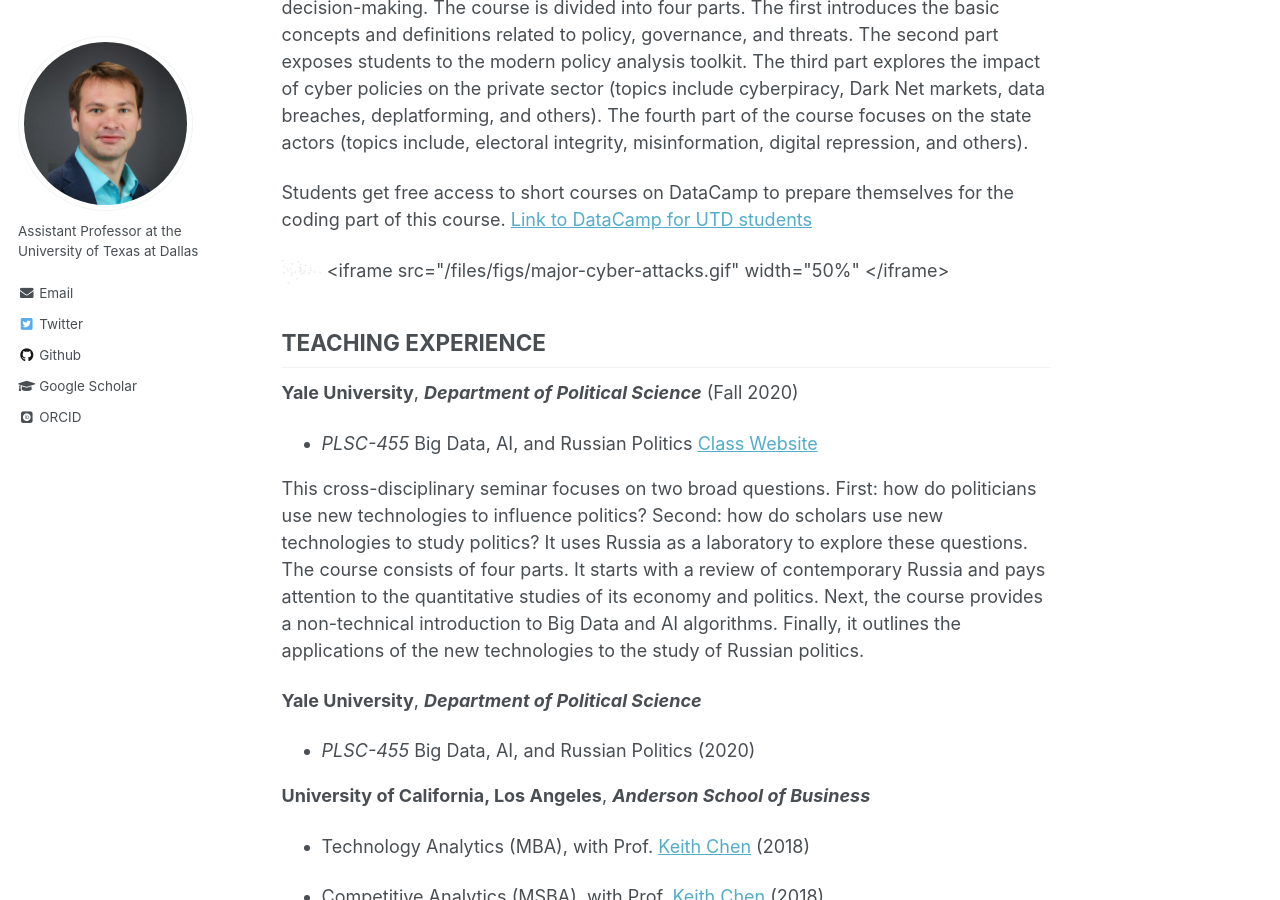
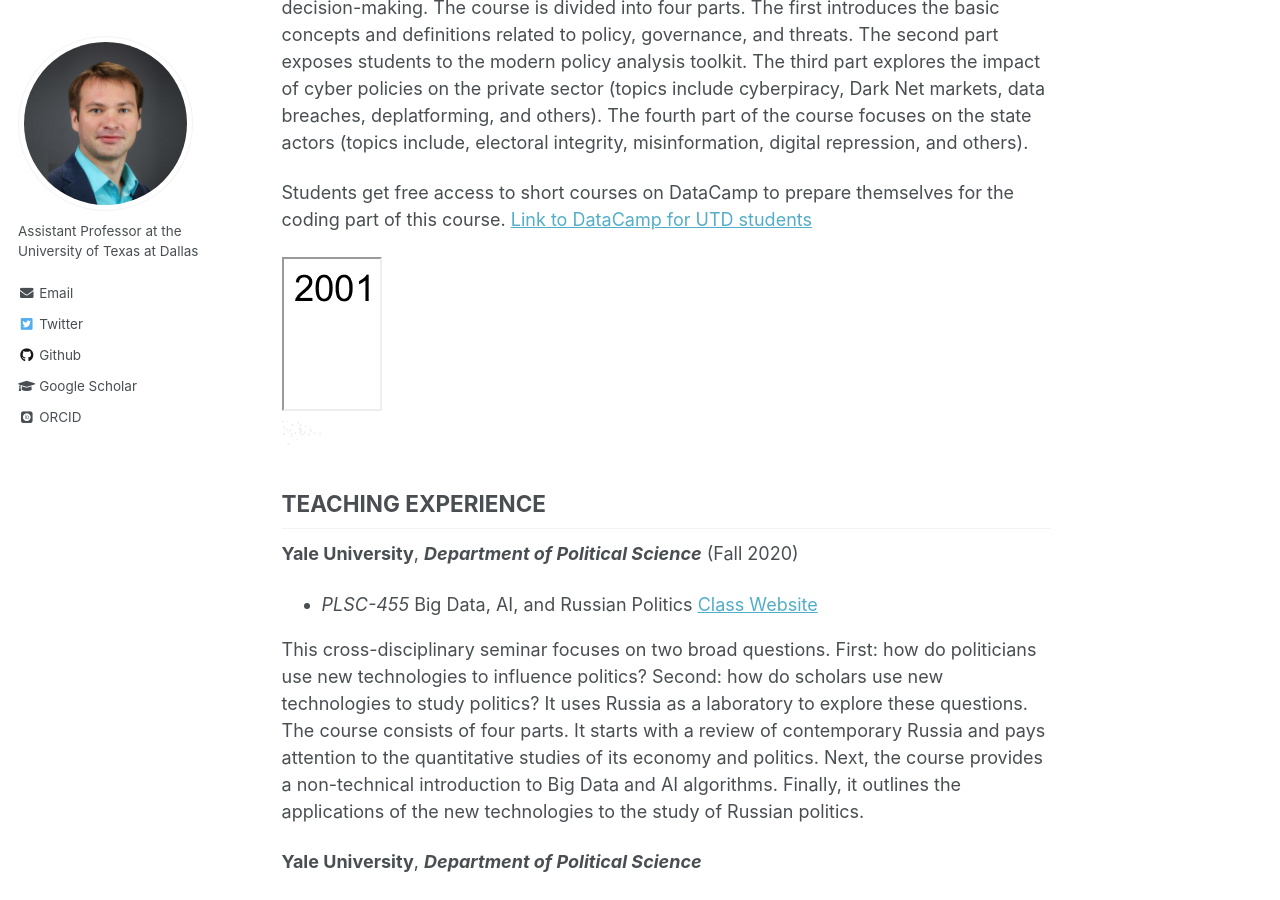
Before and after one commit to egorina/egorina.github.io, a Jekyll site: the page built from _pages/teaching.md, in a window 1280 px wide and 900 px high, scrolled down 383 px. Built offline with Jekyll 4.4.1, drawn with Linux system fonts in a browser that asks for light colours; some web fonts are replaced; comment, search, counter and statistics services are not loaded.

Commit message:
Update teaching.md

```diff
--- a/_pages/teaching.md
+++ b/_pages/teaching.md
@@ -18,10 +18,12 @@ This course introduces students to the public policy aspects of cybersecurity. S
 Students get free access to short courses on DataCamp to prepare themselves for the coding part of this course. [Link to DataCamp for UTD students](https://app.datacamp.com/groups/cyber-security-policy/)
 
 <div>
-<img src="https://asobolev.com/files/figs/major-cyber-attacks.gif" width="40" height="40">
-<iframe src="/files/figs/major-cyber-attacks.gif" width="50%" </iframe>
+
+<iframe src="/files/figs/major-cyber-attacks.gif" width="100"> </iframe>
 
 </div>
+
+<img src="https://asobolev.com/files/figs/major-cyber-attacks.gif" width="40" height="40">
 
 ## TEACHING EXPERIENCE
 
```
